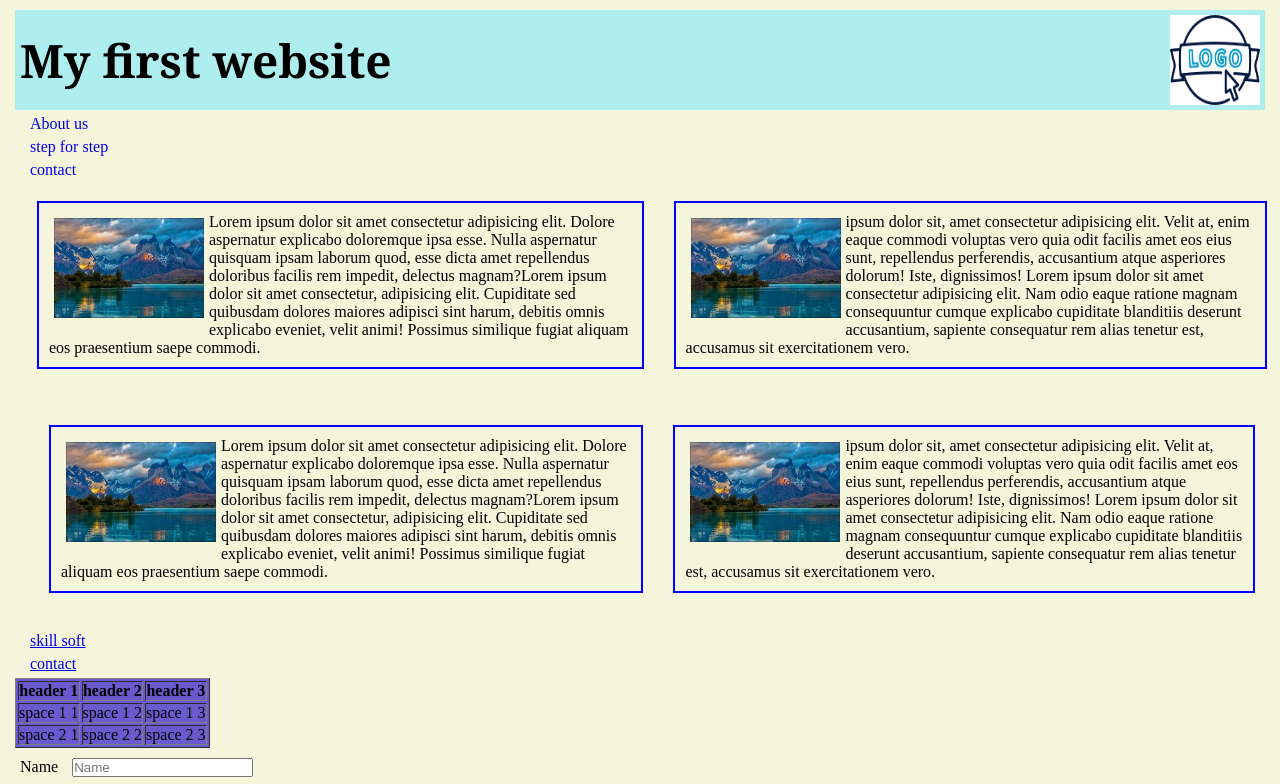
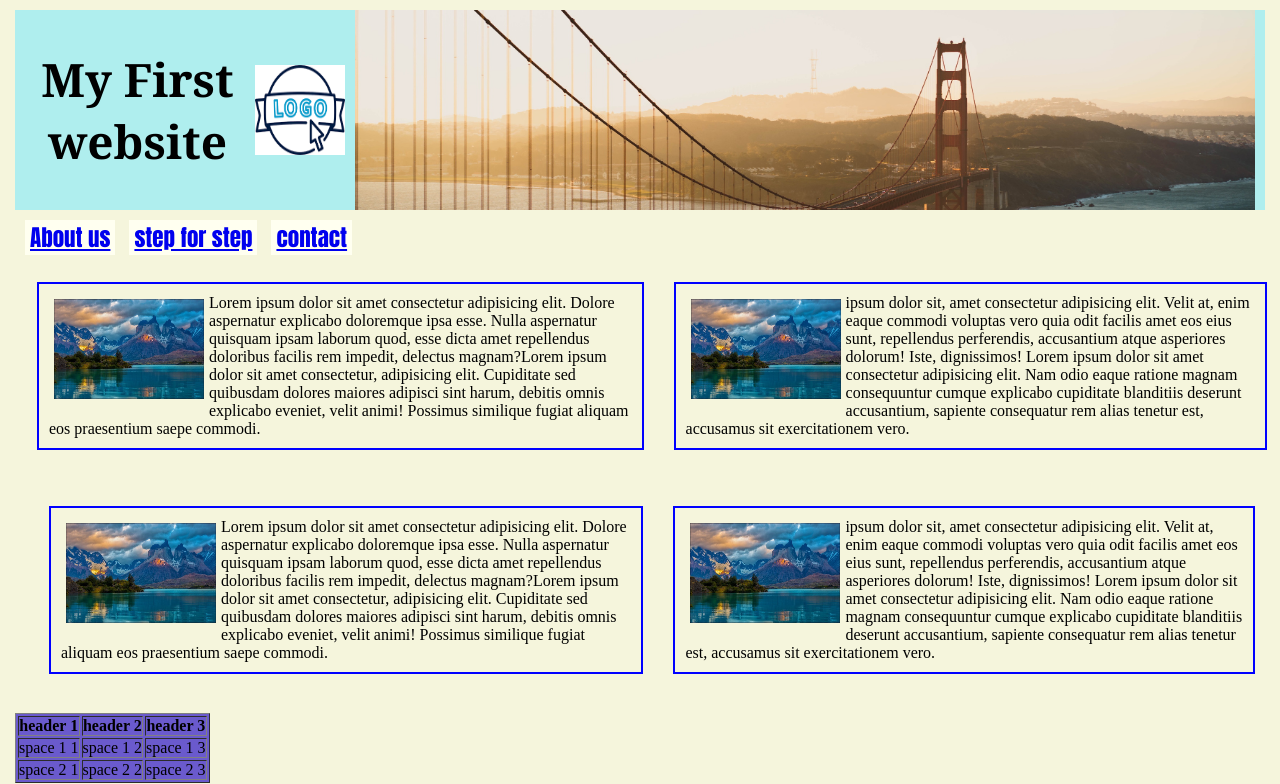
Before and after one commit to Miguel-Angel-Guate/FirstWeek_one, a plain HTML site: page index.html in a window 1280 px wide. Shown: the top 784 px of the page. Drawn offline with Linux system fonts and the light colour scheme.

Commit message:
i add img bacground, and create a two articles

```diff
--- a/index.css
+++ b/index.css
@@ -37,25 +37,8 @@ p{
        border: 2px solid blue;
        padding: 10px;
 }
-#textOne{
-
-      text-align: justify;
 
 
-
-
-
-}
-#textTwo{
-       color: darkviolet;
-       color: rgba(74, 134, 138, 1);
-       text-shadow: 2px 3px 4px grey;
-
-}
-.textThree{
-       background-color: rgba(74, 134, 138, 1);
-       box-shadow: 4px 4px 4px greenyellow;
-}
 [border] {
        background-color: slateblue;
 }
@@ -70,20 +53,23 @@ footer{
 }
 
 
-nav a{
-       text-decoration: none;
 
 
 }
+a:hover {
+       background: rgba(238, 13, 13, 0.75);
+       }
 form{
 
 }
 header{
+       overflow: hidden;
+       background-color: #f1f1f1;
+       padding: 0px 10px;
+       height: 200px;
 
 }
-ul {
-       list-style: none;
-}
+
 .title{
        display: flex;
        justify-content: space-between;
@@ -113,3 +99,25 @@ section{
        height: 100px;
        float: left;
 }
+.header a:hover {
+       background-color: #ddd;
+       color: black;
+     }
+li{
+       display: flex;
+       display: inline-block;
+       background-color: ivory;
+       justify-content: space-between;
+       font-family: Impact, Haettenschweiler, 'Arial Narrow Bold', sans-serif;
+       font-size: 23px;
+}
+nav{
+       background-color: ;
+
+}
+.background{
+       width: 900px;
+       height: auto;
+       padding: 0px;
+       margin-right: 0px;
+}
--- a/index.html
+++ b/index.html
@@ -11,21 +11,23 @@
 
 <body>
        <header class="title">
-              <h1>My first website</h1>
-              <img class="one" src="./img/logo.png" alt="it´s just example image">
+              <h1>My First website</h1>
+              <img class="one" src="./img/logo.png" alt="it´s just
+              example image">
+              <img class="background" src="./img/rr.jpg">
 
        </header>
        <nav>
               <ul>
                      <li>
-                            <a href="#">About us</a>
+                            <a href="./about.html">About us</a>
 
                      </li>
                      <li>
-                            <a href="#">step for step</a>
+                            <a href="./step.html">step for step</a>
                      </li>
                      <li>
-                            <a href="#">contact</a>
+                            <a href="./contact.html">contact</a>
                      </li>
               </ul>
        </nav>
@@ -47,16 +49,7 @@
                      </article>
               </section>
        </section>
-       <aside>
-              <ul>
-                     <li>
-                            <a href="#">skill soft</a>
-                     </li>
-                     <li>
-                            <a href="#">contact</a>
-                     </li>
-              </ul>
-       </aside>
+
        <table border="1">
               <tr>
                      <th>header 1</th>
```
Also changed, not shown: about.html (added), contact.html (added), img/rr.jpg (added), step.html (added).
